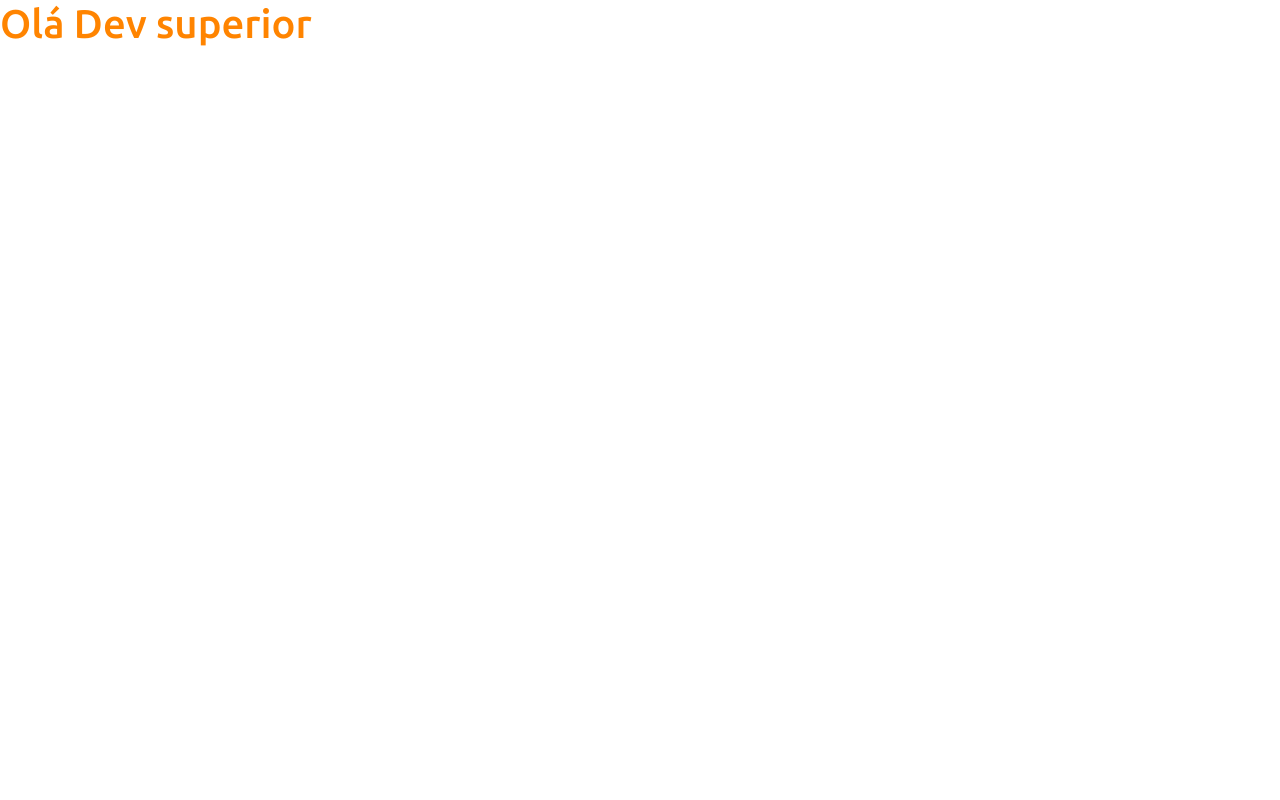
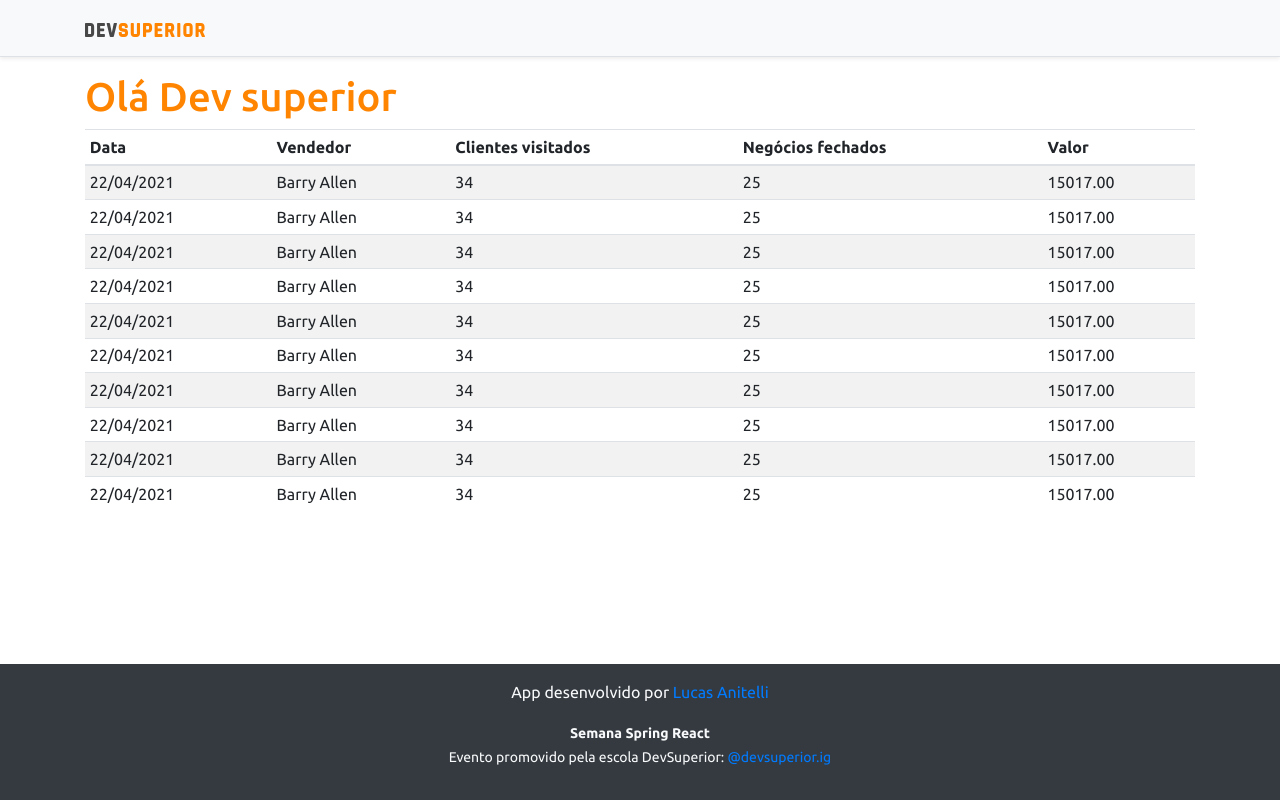
Before and after one commit to LucasAnitelli/projeto-sds3, a React (Create React App) app in the folder frontend/: page / in a window 1280 px wide. Built offline with nearby package versions, Linux system fonts and the light colour scheme.

Commit message:
Basic static components

```diff
--- a/frontend/src/App.tsx
+++ b/frontend/src/App.tsx
@@ -1,8 +1,18 @@
+import DataTable from "components/DataTable";
+import Footer from "components/Footer";
+import NavBar from "components/NavBar";
+
 function App() {
   return (
-    <div >
-     <h1 className="text-primary">Olá Dev superior</h1>
-    </div>
+    <>
+      <NavBar />
+      <div className="container">
+        <h1 className="text-primary">Olá Dev superior</h1>
+
+        <DataTable />
+      </div>
+      <Footer />
+    </>
   );
 }
 
--- /dev/null
+++ b/frontend/src/components/DataTable/index.tsx
@@ -0,0 +1,91 @@
+const DataTable = () => {
+  return (
+    <div className="table-responsive">
+      <table className="table table-striped table-sm">
+        <thead>
+          <tr>
+            <th>Data</th>
+            <th>Vendedor</th>
+            <th>Clientes visitados</th>
+            <th>Negócios fechados</th>
+            <th>Valor</th>
+          </tr>
+        </thead>
+        <tbody>
+          <tr>
+            <td>22/04/2021</td>
+            <td>Barry Allen</td>
+            <td>34</td>
+            <td>25</td>
+            <td>15017.00</td>
+          </tr>
+          <tr>
+            <td>22/04/2021</td>
+            <td>Barry Allen</td>
+            <td>34</td>
+            <td>25</td>
+            <td>15017.00</td>
+          </tr>
+          <tr>
+            <td>22/04/2021</td>
+            <td>Barry Allen</td>
+            <td>34</td>
+            <td>25</td>
+            <td>15017.00</td>
+          </tr>
+          <tr>
+            <td>22/04/2021</td>
+            <td>Barry Allen</td>
+            <td>34</td>
+            <td>25</td>
+            <td>15017.00</td>
+          </tr>
+          <tr>
+            <td>22/04/2021</td>
+            <td>Barry Allen</td>
+            <td>34</td>
+            <td>25</td>
+            <td>15017.00</td>
+          </tr>
+          <tr>
+            <td>22/04/2021</td>
+            <td>Barry Allen</td>
+            <td>34</td>
+            <td>25</td>
+            <td>15017.00</td>
+          </tr>
+          <tr>
+            <td>22/04/2021</td>
+            <td>Barry Allen</td>
+            <td>34</td>
+            <td>25</td>
+            <td>15017.00</td>
+          </tr>
+          <tr>
+            <td>22/04/2021</td>
+            <td>Barry Allen</td>
+            <td>34</td>
+            <td>25</td>
+            <td>15017.00</td>
+          </tr>
+          <tr>
+            <td>22/04/2021</td>
+            <td>Barry Allen</td>
+            <td>34</td>
+            <td>25</td>
+            <td>15017.00</td>
+          </tr>
+          <tr>
+            <td>22/04/2021</td>
+            <td>Barry Allen</td>
+            <td>34</td>
+            <td>25</td>
+            <td>15017.00</td>
+          </tr>
+        </tbody>
+      </table>
+    </div>
+  );
+};
+
+export default DataTable;
--- /dev/null
+++ b/frontend/src/components/Footer/index.tsx
@@ -0,0 +1,34 @@
+const Footer = () => {
+  return (
+    <footer className="footer mt-auto py-3 bg-dark">
+      <div className="container">
+        <p className="text-light">
+          App desenvolvido por{" "}
+          <a
+            href="https://github.com/LucasAnitelli"
+            target="_blank"
+            rel="noreferrer"
+          >
+            Lucas Anitelli
+          </a>
+        </p>
+        <p className="text-light">
+          <small>
+            <strong>Semana Spring React</strong>
+            <br />
+            Evento promovido pela escola DevSuperior:{" "}
+            <a
+              href="https://instagram.com/devsuperior.ig"
+              target="_blank"
+              rel="noreferrer"
+            >
+              @devsuperior.ig
+            </a>
+          </small>
+        </p>
+      </div>
+    </footer>
+  );
+};
+
+export default Footer;
--- /dev/null
+++ b/frontend/src/components/NavBar/index.tsx
@@ -0,0 +1,15 @@
+import ImgDsDark from 'assets/img/ds-dark.svg';
+
+const NavBar = () => {
+  return (
+    <div className="d-flex flex-column flex-md-row align-items-center p-3 px-md-4 mb-3 bg-light border-bottom shadow-sm">
+      <div className="container">
+        <nav className="my-2 my-md-0 mr-md-3">
+          <img src={ImgDsDark} alt="DevSuperior" width="120" />
+        </nav>
+      </div>
+    </div>
+  );
+};
+
+export default NavBar;
--- a/frontend/src/index.tsx
+++ b/frontend/src/index.tsx
@@ -1,7 +1,7 @@
 import React from 'react';
 import ReactDOM from 'react-dom';
 import 'bootstrap/dist/css/bootstrap.css';
-import 'assets/css/styles.css';
+import './assets/css/styles.css';
 import App from './App';
 
 ReactDOM.render(
```
Also changed, not shown: frontend/src/assets/img/ds-dark.svg (added).
